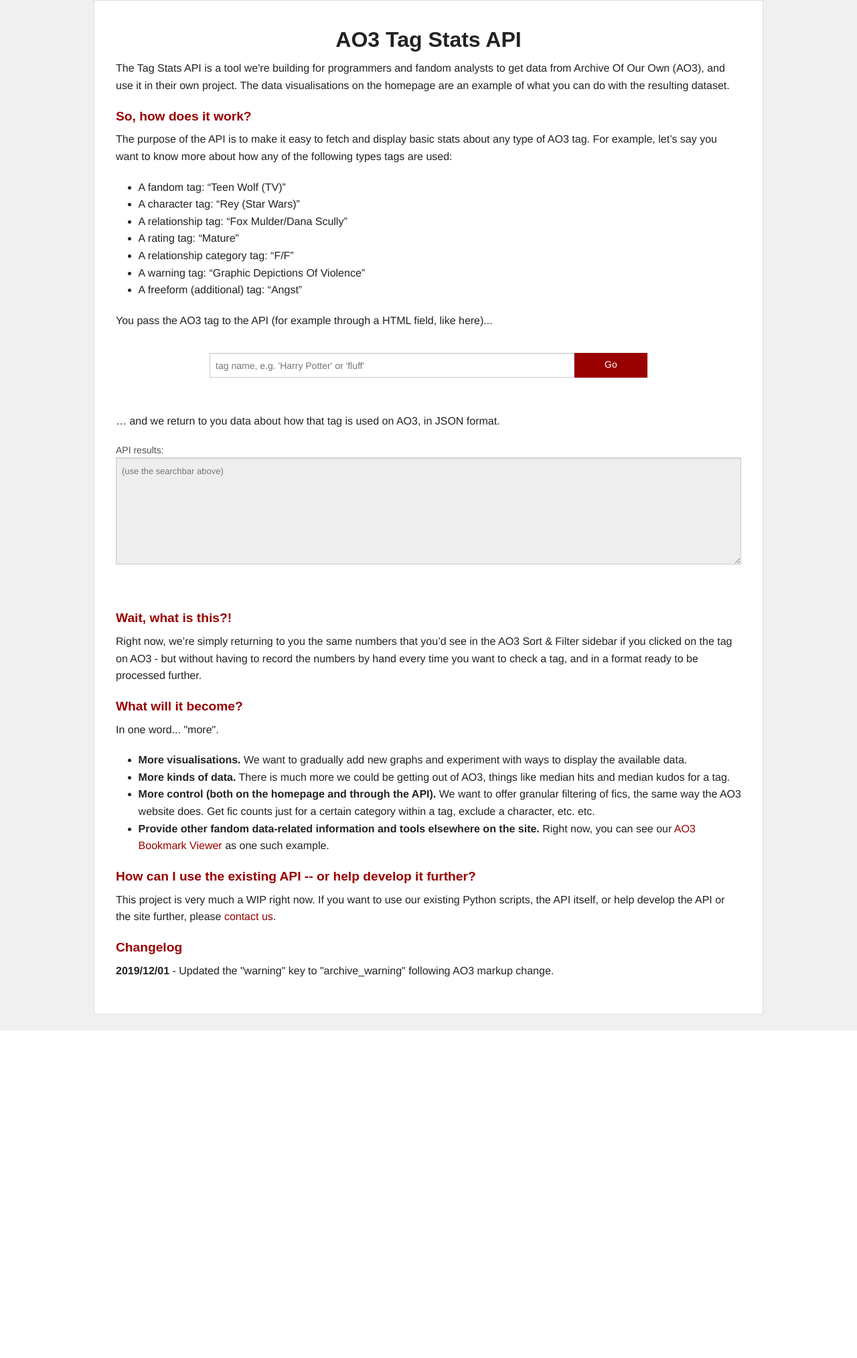
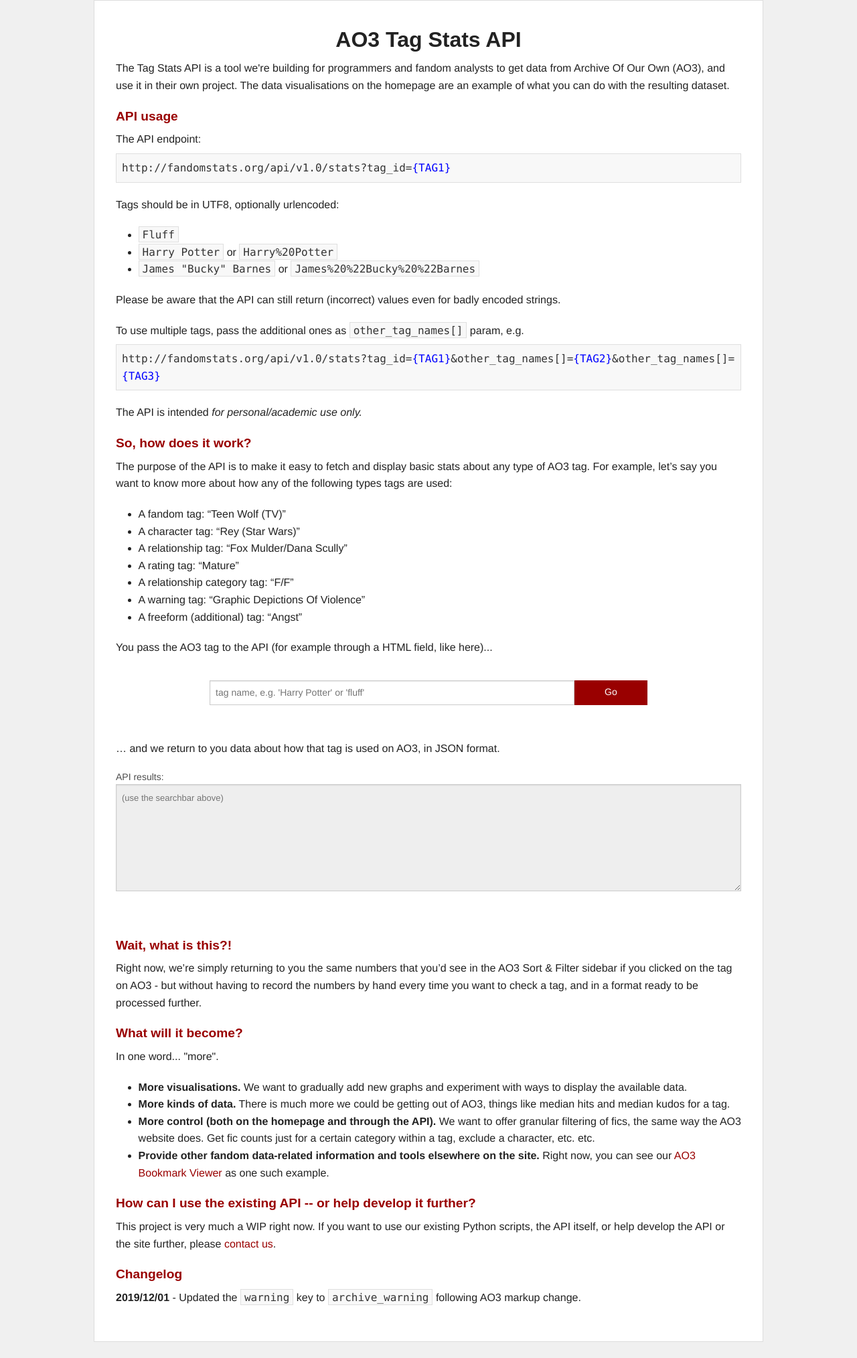
Before and after one commit to esgibter/fandomstats, a Python web app: template src/application/home/templates/tag-stats.html in a window 1280 px wide. Shown: the part 54-2082 px from the top of the page at 67% size. Before the commit the page ends 1593 px from the top, so only its background shows below. Run offline with Jinja, Linux system fonts and the light colour scheme; the template is opened without the code that fills it, so the values that code supplies are empty.

Commit message:
Add missing info to the Tag Stats API page
We never published the API url???!?!?!!!!!??

```diff
--- a/src/application/home/static/css/home.css
+++ b/src/application/home/static/css/home.css
@@ -47,6 +47,12 @@ h4 {
 	margin:0;
 	margin-bottom:0.5em;
 	padding:0;
+}
+
+.codeblock {
+	margin-top:0.5em;
+	display:block;
+	padding:0.5em;
 }
 
 #main p.intro {
--- a/src/application/home/templates/tag-stats.html
+++ b/src/application/home/templates/tag-stats.html
@@ -6,6 +6,34 @@
 	<div class="row collapse">
 		<div class="small-12 columns">
 			<p>The Tag Stats API is a tool we're building for programmers and fandom analysts to get data from Archive Of Our Own (AO3), and use it in their own project. The data visualisations on the homepage are an example of what you can do with the resulting dataset.
+			</p>
+			<h3>API usage</h3>
+			<p>
+				The API endpoint:
+				<code class="codeblock">http://fandomstats.org/api/v1.0/stats?tag_id=<span style="color:blue">{TAG1}</span></code>
+			</p>
+			<p>
+				Tags should be in UTF8, optionally urlencoded:
+			</p>
+			<ul>
+				<li>
+					<code>Fluff</code>
+				</li>
+				<li>
+					<code>Harry Potter</code> or <code>Harry%20Potter</code>
+				</li>
+				<li>
+					<code>James "Bucky" Barnes</code> or <code>James%20%22Bucky%20%22Barnes</code>
+				</li>
+			</ul>
+			<p>
+				Please be aware that the API can still return (incorrect) values even for badly encoded strings.
+			</p>
+			<p>
+				To use multiple tags, pass the additional ones as <code>other_tag_names[]</code> param, e.g. <code class="codeblock">http://fandomstats.org/api/v1.0/stats?tag_id=<span style="color:blue">{TAG1}</span>&other_tag_names[]=<span style="color:blue">{TAG2}</span>&other_tag_names[]=<span style="color:blue">{TAG3}</span></code>
+			</p>
+			<p>
+				The API is intended <em>for personal/academic use only.</em>
 			</p>
 
 			<h3>So, how does it work?</h3>
@@ -68,7 +96,7 @@
 
 			<h3>Changelog</h3>
 			<p>
-				<strong>2019/12/01</strong> - Updated the "warning" key to "archive_warning" following AO3 markup change.
+				<strong>2019/12/01</strong> - Updated the <code>warning</code> key to <code>archive_warning</code> following AO3 markup change.
 			</p>
 		</div>
 	</div>
```
